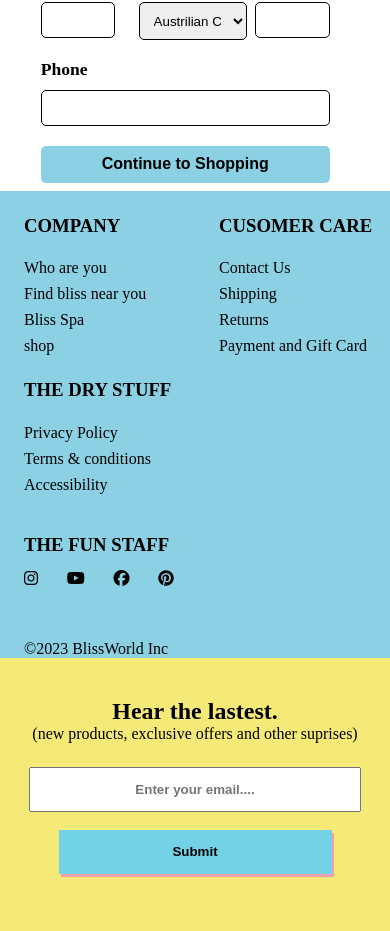
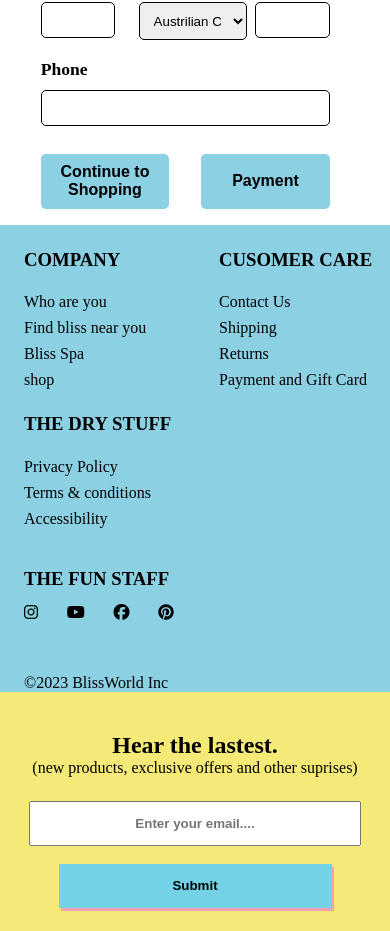
Before and after one commit to Sharique9199/blissworld, a React (Create React App) app: page /checkout in a window 390 px wide. Shown: the part 920-1851 px from the top of the page. Built offline with nearby package versions, Linux system fonts and the light colour scheme.

Commit message:
my cart responsive

```diff
--- a/src/Page/AddToCart/AddToCart.jsx
+++ b/src/Page/AddToCart/AddToCart.jsx
@@ -6,6 +6,7 @@
 import { Link } from 'react-router-dom'
 
 const AddToCart = () => {
+    let totalPrice=0;
     const [cart, setCart] = useCart();
     // console.log("itemCount1",itemCount);
 
@@ -29,6 +30,7 @@
                 <hr/>
 
                 {cart.map((item, i) => {
+                    totalPrice +=item.price*item.itemCount;
                     return <CartItems
                         key={i}
                         img={item.img}
@@ -45,7 +47,7 @@
                             alt="" />
                     </div>
                     <div>
-                        <h3>Total:$000</h3>
+                        <h3>Total:${totalPrice}</h3>
                         <p>Shipping & taxes calculated at checkout</p>
                         <Link to='/checkout'><button id={style.checkout}>checkout</button></Link>
                     </div>
--- a/src/Page/Checkout/Checkout.jsx
+++ b/src/Page/Checkout/Checkout.jsx
@@ -25,7 +25,7 @@
                             <p>Email</p>
                         </label>
                         <br/>
-                        <input type="email" id="email"/>
+                        <input type="email" id="email" required/>
                     </div>
                     {/* <h2 class="contact_info">Contact inhtmlFormation</h2> */}
 
@@ -50,30 +50,30 @@
                     <div className={style.nameDivSection}>
                         <div>
                             <div className={style.inputLargeDiv}>
-                                <label htmlFor="email">
+                                <label htmlFor="fName">
                                     <p>First Name</p>
                                 </label>
                                 <br/>
-                                <input type="text" id="email"/>
+                                <input type="text" id="fName" required/>
                             </div>
                         </div>
                         <div>
                             <div className={style.inputLargeDiv}>
-                                <label htmlFor="email">
+                                <label htmlFor="lName">
                                     <p>Last Name</p>
                                 </label>
                                 <br/>
-                                <input type="text" id="email"/>
+                                <input type="text" id="lName" required/>
                             </div>
                         </div>
                     </div>
 
                     <div className={style.inputLargeDiv}>
-                        <label htmlFor="email">
+                        <label htmlFor="shrev">
                             <p>Shreveport</p>
                         </label>
                         <br/>
-                        <input type="text" id="email"/>
+                        <input type="text" id="shrev" required/>
                     </div>
 
                     <div className={style.inputLargeDiv}>
@@ -120,7 +120,7 @@
                                     <p>Postcode</p>
                                 </label>
                                 <br/>
-                                <input type="number" id="postcode"/>
+                                <input type="number" id="postcode" required/>
                             </div>
                         </div>
                     </div>
@@ -130,10 +130,13 @@
                             <p>Phone</p>
                         </label>
                         <br/>
-                        <input type="tel"/>
+                        <input type="tel" required/>
                     </div>
 
-                    <button id={style.continue}>Continue to Shopping</button>
+                    <div className={style.ContAndPayContainer}>
+                    <button className={style.continue}>Continue to Shopping</button>
+                    <button className={style.continue}>Payment</button>
+                    </div>
                 </form>
             </div>
 
--- a/src/Page/Checkout/Checkout.module.css
+++ b/src/Page/Checkout/Checkout.module.css
@@ -83,13 +83,17 @@
 .subStatePost>div {
     width: 50%;
 }
+.ContAndPayContainer{
+    display: flex;
+    gap: 2rem;
+}
 
-#continue {
+.continue {
     /* display: block; */
-    float: right;
+    /* float: right; */
     margin-top: 1.2rem;
     padding: 0.6rem;
-    width: 35%;
+    width: 50%;
     background-color: rgb(140, 208, 227);
     border-radius: 5px;
     font-size: 1rem;
@@ -174,7 +178,19 @@
     .checkoutImgContainer{
         display: none;
     }
-    #continue{
-        width: 100%;
+    .ContAndPayContainer{
+        display: flex;
+        gap: 2rem;
+        margin: 0.5rem 0;
     }
+    .continue{
+        width: 50%;
+        display: flex;
+        flex-direction: row;
+        align-items: center;
+        justify-content: center;
+       /* padding: 0.5rem; */
+        /* width: 100%; */
+    }
+
 }
--- a/src/Page/Payment/Payment.jsx
+++ b/src/Page/Payment/Payment.jsx
@@ -15,11 +15,11 @@
                         <form action="" className={style.paymentFormCont}>
                             <label htmlFor="cardNumber">Card Number:</label>
 
-                            <input type='nuumber' id="cardNumber"  className={style.cardNo}/>
+                            <input type='nuumber' id="cardNumber"  className={style.cardNo} required placeholder='Enter Card number'/>
                             <br />
 
                             <label htmlFor="holderName">Card Holder Name:</label>
-                            <input type='text' id='holderName' className={style.name}/>
+                            <input type='text' id='holderName' className={style.name}  required placeholder='Card Holder Name'/>
                         </form>
                         <div className={style.expiry}>
                         <p>Expairy Date:</p>
--- a/src/Page/Payment/Payment.module.css
+++ b/src/Page/Payment/Payment.module.css
@@ -1,81 +1,125 @@
-.paymentcontainer{
+.paymentcontainer {
     width: 45%;
     position: fixed;
     top: 50%;
     left: 50%;
     transform: translate(-50%, -50%);
-    border: 2px solid red;
+    /* border: 2px solid red; */
     z-index: 6;
-    background-color: #d8d6d6;
-    opacity: 5 !important;
+    background-color: #d8d0d0;
+    /* opacity: 5 !important; */
     border-radius: 10px;
 }
-.paymmentCardTitle{
+
+.paymmentCardTitle {
     display: flex;
     justify-content: space-between;
     padding: 1.2rem 0.5rem;
     background-color: rgb(243, 245, 245);
+    border-radius: 10px 10px  0 0;
+
 }
-.paymmentCardTitle h4{
+
+.paymmentCardTitle h4 {
     font-family: Arial, Helvetica, sans-serif;
 }
-.cartDetailsAndImage{
+
+.cartDetailsAndImage {
     width: 100%;
     display: flex;
+    padding: 0.7rem 0;
 }
-.cartDetails{
+
+.cartDetails {
     width: 60%;
     height: 20vh;
-    border: 1px solid black;
 }
-.paymentFormCont{
+
+.paymentFormCont {
     width: 100%;
     margin-left: 0rem;
     padding: 0.5rem;
-    border: 1px solid rgb(0, 255, 55);
 }
-     .paymentFormCont input{
+
+.paymentFormCont input {
     padding: 0.2rem;
     margin-bottom: 10px;
     outline: none;
     width: 60%;
 
 }
-    label{
+
+label {
     font-weight: 700;
 }
-    .paymentFormCont>input:first-child{
+
+.paymentFormCont>input:first-child {
     padding: 2rem;
 }
-    .cardNo{
+
+.cardNo {
     margin-left: 2.5rem;
     /* padding: 5rem; */
 }
-    .name{
+
+.name {
     margin-left: 0.5rem;
 }
-    .expiry{
+
+.expiry {
     margin-left: 0.5rem;
     display: flex;
 }
-    select{
-        margin-left:  0.5rem;
-        padding:0.2rem 0.5rem;
+
+select {
+    margin-left: 0.5rem;
+    padding: 0.2rem 0.5rem;
     /* margin-right: 0.5rem; */
 }
 
-.cardImg{
+.cardImg {
     width: 40%;
-    border: 1px solid blue;
 }
-.bliss p{
+
+.bliss p {
     font-size: 1.2rem;
 }
 
-.cardImg img{
-    padding:0.1rem;
+.cardImg img {
+    padding: 0.1rem 0.5rem;
     width: 100%;
 }
 .paymetSucesBtn{
+    width: 100%;
+}
+.paymetSucesBtn button{
+    display: block;
+    /* justify-content: center; */
+    /* align-items: center; */
+    margin: 0.5rem auto;
+    padding: 0.5rem;
+    width: 35%;
+    border-radius: 10px;
+    border: none;
+    font-size: 1.2rem;
+    cursor: pointer;
+    background-color: rgb(140,208,227);
+}
+@media only screen and (max-width: 480px) {
+    .paymentcontainer {
+        width: 90%;
+        /* background-color: red; */
+    }
+    .cardNo {
+        margin-left: 0;
+        /* padding: 5rem; */
+    }
 
+    .name {
+        width: 90%;
+        margin-left: 0;
     }
+    .paymetSucesBtn button{
+        margin-top: 2rem;
+    }
+}
```
Lines whose indentation alone changed are shown as unchanged.
